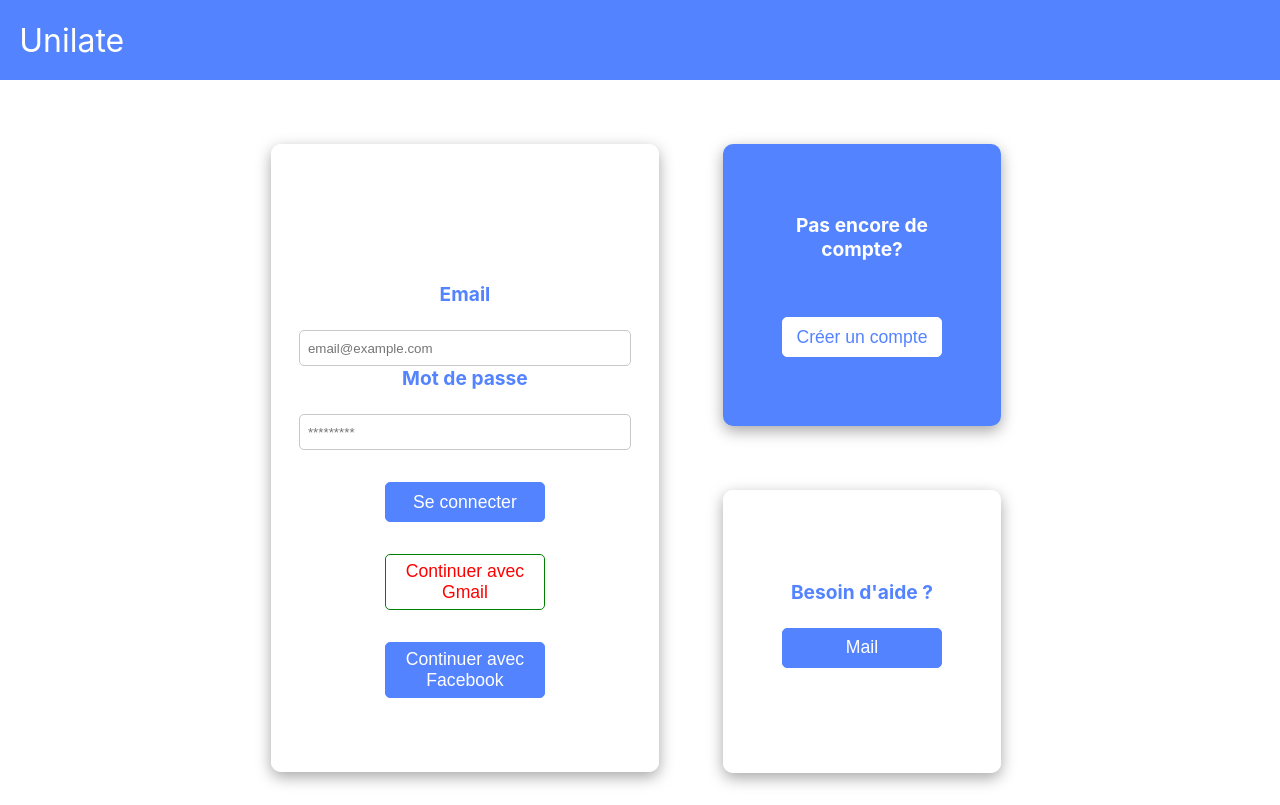
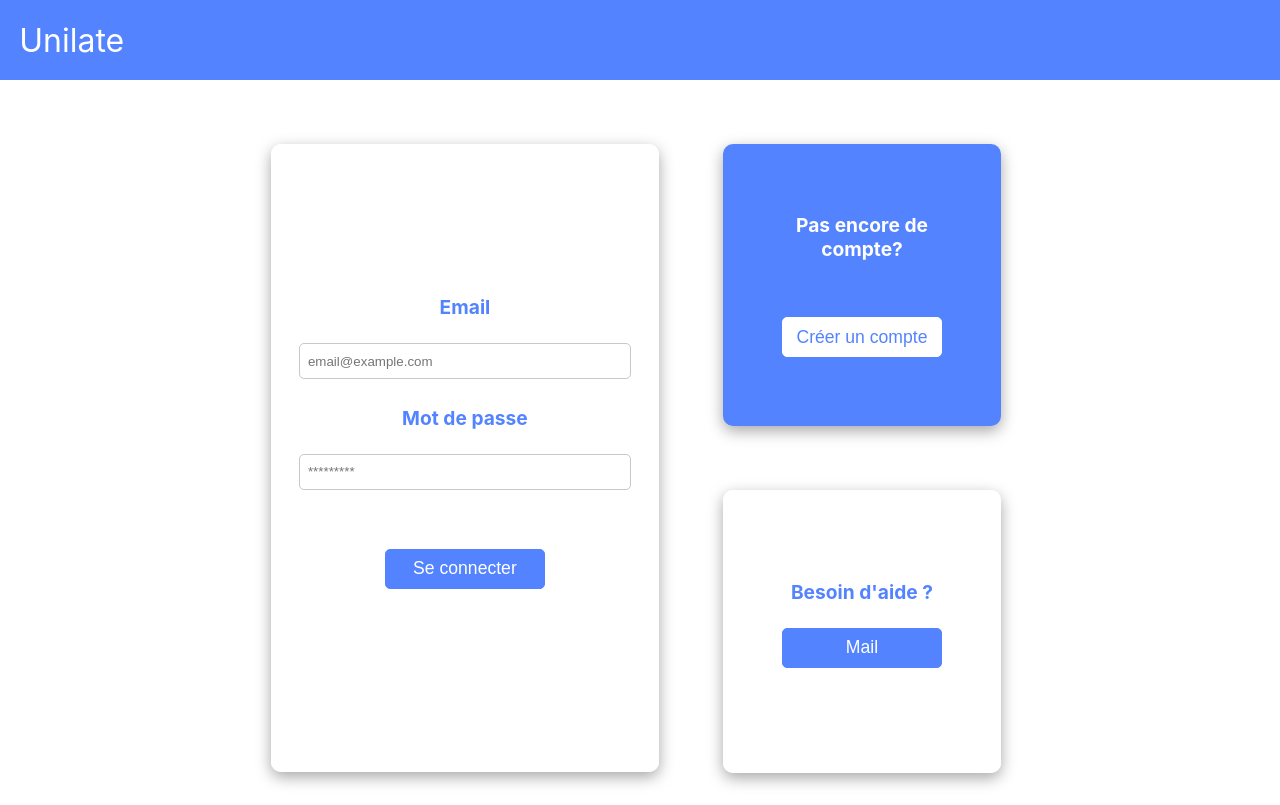
Before and after one commit to Harold-coder/unilate-app, a React (Create React App) app: page /login in a window 1280 px wide. Built offline with nearby package versions, Linux system fonts and the light colour scheme.

Commit message:
Removed upgrades

```diff
--- a/src/pages/Login.js
+++ b/src/pages/Login.js
@@ -73,8 +73,8 @@ function Login() {
                 {invalidCredentials && <label className="signup-label signup-label-red">{errorMessage}</label>}
                 </div>
                 <button className="login-button" onClick={submitConnect}>Se connecter</button>
-                <button className="create-arsene"> Continuer avec Gmail</button>
-                <button className="create-arsene-f"> Continuer avec Facebook</button>
+                {/* <button className="create-arsene"> Continuer avec Gmail</button>
+                <button className="create-arsene-f"> Continuer avec Facebook</button> */}
 
             </form>
         </div>
```
